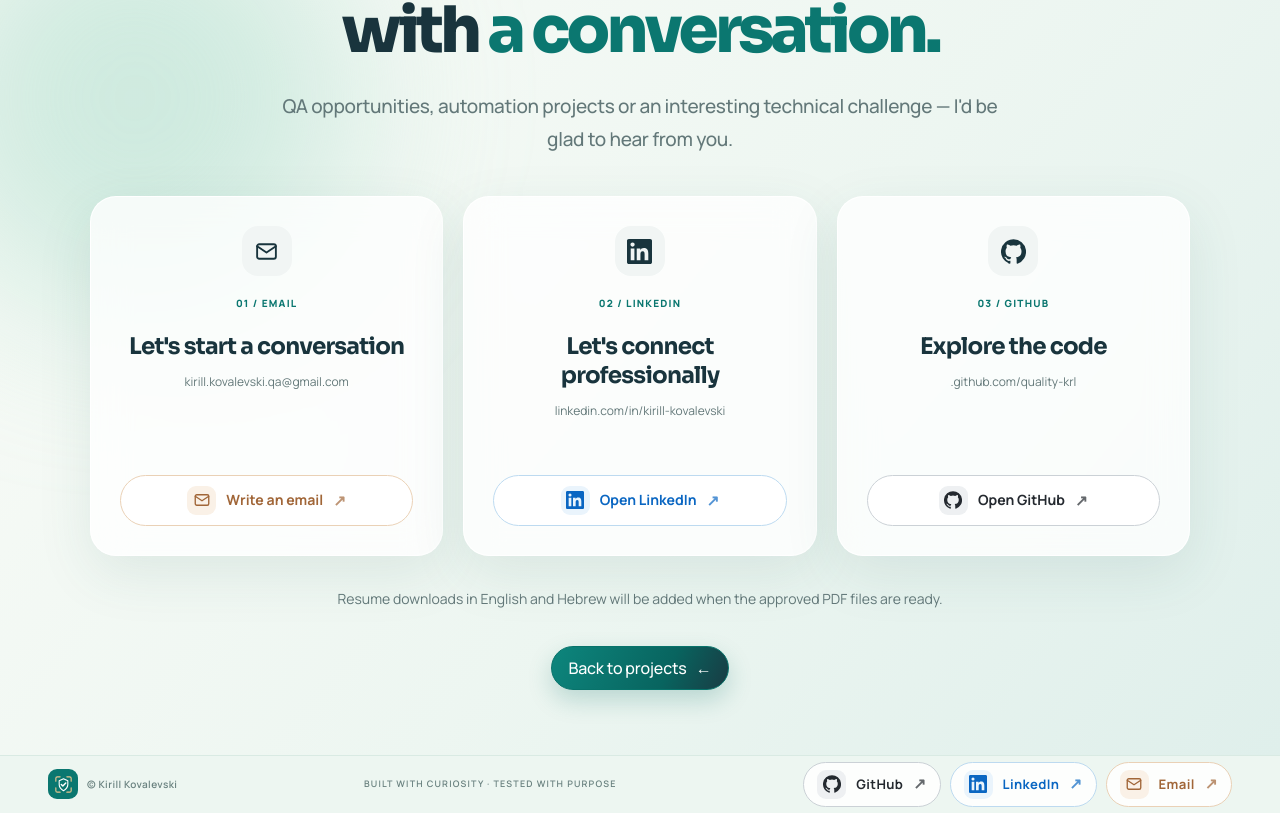
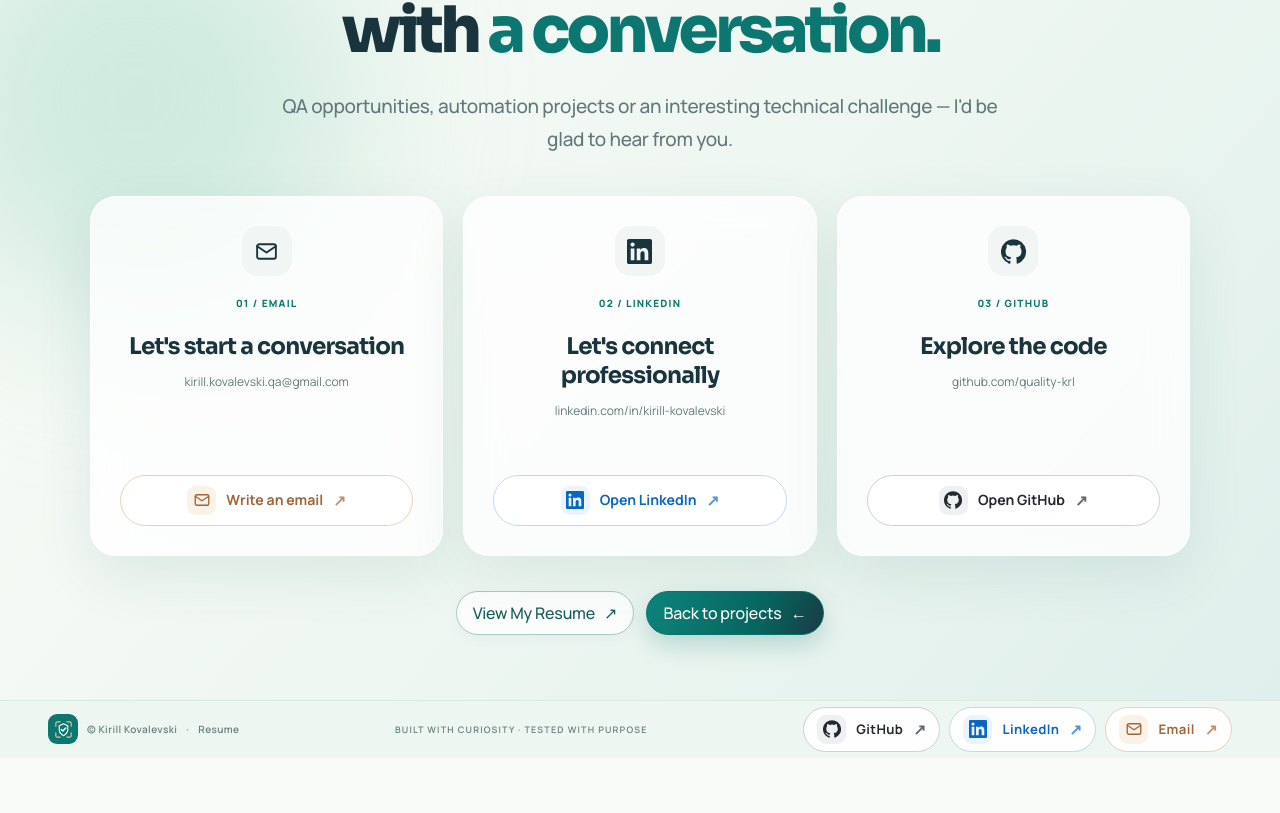
Before and after one commit to quality-krl/PersonalSite, a Next.js app: page /contact in a window 1280 px wide. Shown: the part 223-1036 px from the top of the page. After the commit the page ends 981 px from the top, so only its background shows below. Built offline with nearby package versions, Linux system fonts and the light colour scheme.

Commit message:
feat: integrate resume links across portfolio navigation

```diff
--- a/app/components/SiteFooter.tsx
+++ b/app/components/SiteFooter.tsx
@@ -1,5 +1,7 @@
 "use client";
 
+
+import Link from "next/link";
 import { useLanguage } from "./LanguageProvider";
 import { translations } from "../i18n/translations";
 import ExternalServiceLink from "./ExternalServiceLink";
@@ -35,7 +37,18 @@ export default function SiteFooter() {
         >
           <ShieldIcon size={23} />
         </span>
-        <span>© {displayName}</span>
+
+<span>© {displayName}</span>
+
+<span aria-hidden="true">·</span>
+
+<Link
+  href="/resume"
+  className="font-semibold text-[#0B7770] underline underline-offset-2 hover:text-[#075b55]"
+>
+  {isHebrew ? "קורות חיים" : "Resume"}
+</Link>
+
       </span>
 
       {/* Bilingual motto */}
--- a/app/components/SiteHeader.tsx
+++ b/app/components/SiteHeader.tsx
@@ -60,6 +60,10 @@ export default function SiteHeader() {
               {t.navigation.about}
             </Link>
 
+<Link href="/resume">
+  {language === "he" ? "קורות חיים" : "Resume"}
+</Link>
+
             <Link
               className="nav-contact"
               href="/contact"
--- a/app/contact/page.tsx
+++ b/app/contact/page.tsx
@@ -44,7 +44,7 @@ export default function ContactPage() {
       service: "github",
       label: t.githubLabel,
       title: t.githubTitle,
-      detail: ".github.com/quality-krl",
+      detail: "github.com/quality-krl",
       action: t.githubAction,
     },
   ];
@@ -125,11 +125,19 @@ export default function ContactPage() {
           ))}
         </div>
 
-        <p className="mx-auto mt-8 max-w-2xl text-center text-sm leading-relaxed text-[#637879]">
-          {t.resumeNote}
-        </p>
+        <div className="page-bottom-actions mt-9">
+          <Link
+            href="/resume"
+            className="action-btn action-btn--outline"
+          >
+            <span>
+              {language === "he"
+                ? "צפייה בקורות חיים"
+                : "View My Resume"}
+            </span>
+            <span aria-hidden="true">↗</span>
+          </Link>
 
-        <div className="page-bottom-actions mt-9">
           <Link
             href="/"
             className="action-btn action-btn--primary"
```
